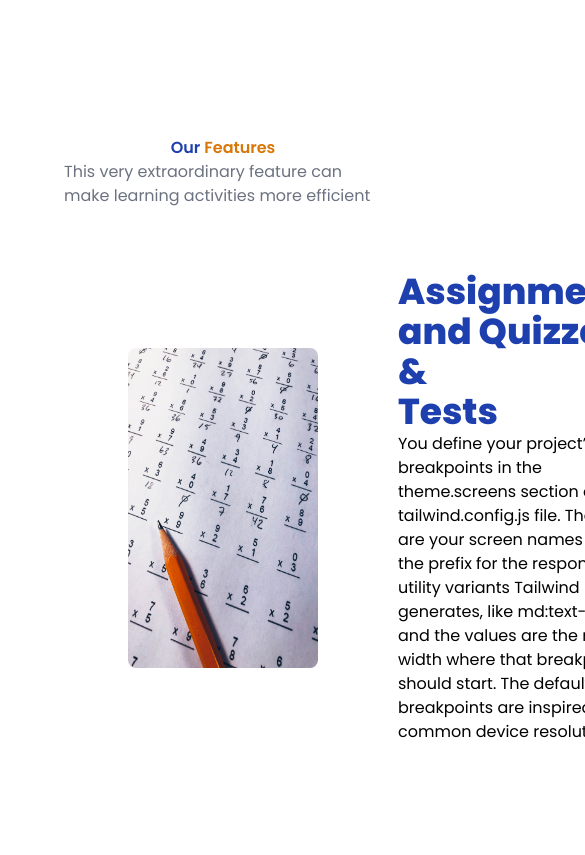
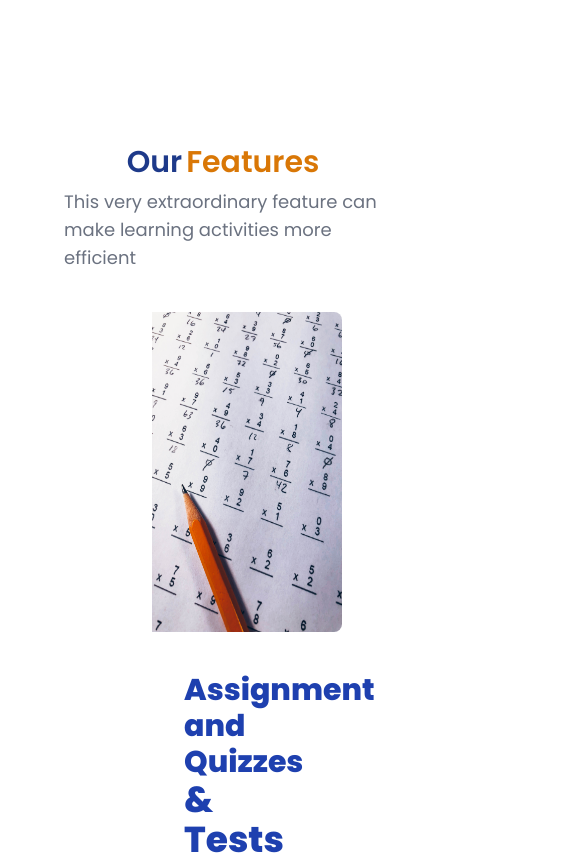
Before and after one commit to Ben-Wiafe/project-roogbram, a React (Create React App) app: page / in a window 390 px wide. Shown: the part 3160-4015 px from the top of the page, 585 px wide, since content can reach past the window. Built offline with nearby package versions, Linux system fonts and the light colour scheme.

Commit message:
changed class to className

```diff
--- a/src/components/features/index.js
+++ b/src/components/features/index.js
@@ -4,15 +4,15 @@ export default function Features() {
     return (
            <div>
               <div>
-               <p class="text-blue-800 flex items-center justify-center font-semibold"> Our  <p class="text-yellow-600 ml-1">Features</p> </p>
-                <p class="items-center justify-center flex text-gray-500">This very extraordinary feature can make learning activities more efficient</p>
+               <p className="text-center justify-center items-center font-semibold text-lg flex  text-blue-900 text-3xl py-2"> Our  <p className="text-yellow-600 ml-1">Features</p> </p>
+                <p className="items-center justify-center flex text-lg text-gray-500">This very extraordinary feature can make learning activities more efficient</p>
            </div>
-           <div class="p-16 flex items-center justify-between">
-               <img class="md:w-full h-850 xs:max-w-lg md:max-w-md sm:w-80 h-80 lg:w-85 h-80 flex justify-between rounded-lg" src={test} alt="test and quizzes"/>
-                <div class="ml-20">
-                <p class="mr-35 font-bold text-blue-800 text-4xl">Assignment and Quizzes</p>
-                <p class="mr-40 font-bold text-blue-800 text-4xl">& Tests</p>
-                <p class="max-w-2xl">
+           <div className="p-10 lg:flex items-center justify-around sm:flex md:flex-column ">
+               <img className="md:w-full h-850 pl-12 w-full md:max-w-md lg:w-85 h-80 flex justify-between rounded-lg" src={test} alt="test and quizzes"/>
+                <div className="ml-20 ">
+                <p className="mr-35 font-bold text-blue-800 sm:text-3xl md:text-4xl text-3xl mt-10 lg:text-4xl">Assignment and Quizzes</p>
+                <p className="mr-40 font-bold text-blue-800  text-4xl">& Tests</p>
+                <p className="lg:max-w-2xl sm:max-w-md">
                 You define your project’s breakpoints in the theme.screens section of your tailwind.config.js file. The keys are your screen names (used as the prefix for the responsive utility variants Tailwind generates, like md:text-center),
                 and the values are the min-width where that breakpoint should start.
                 The default breakpoints are inspired by common device resolutions:
```
